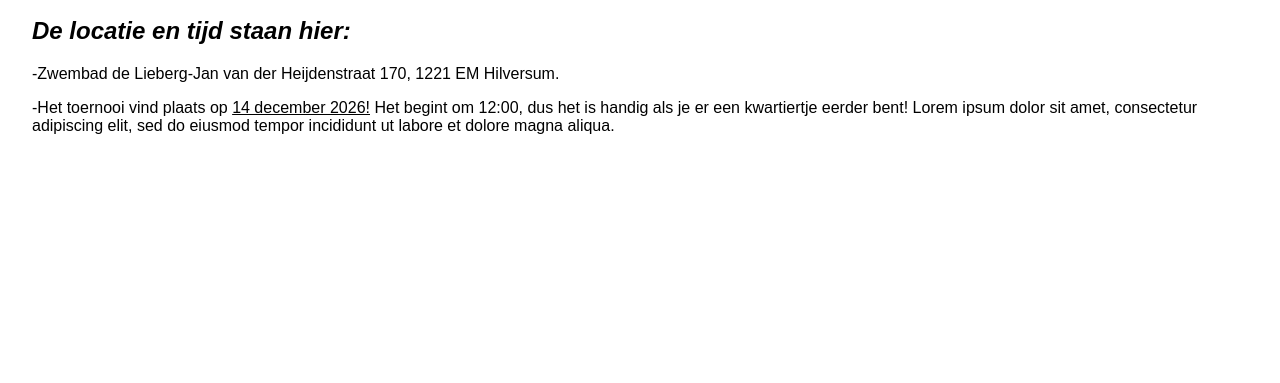
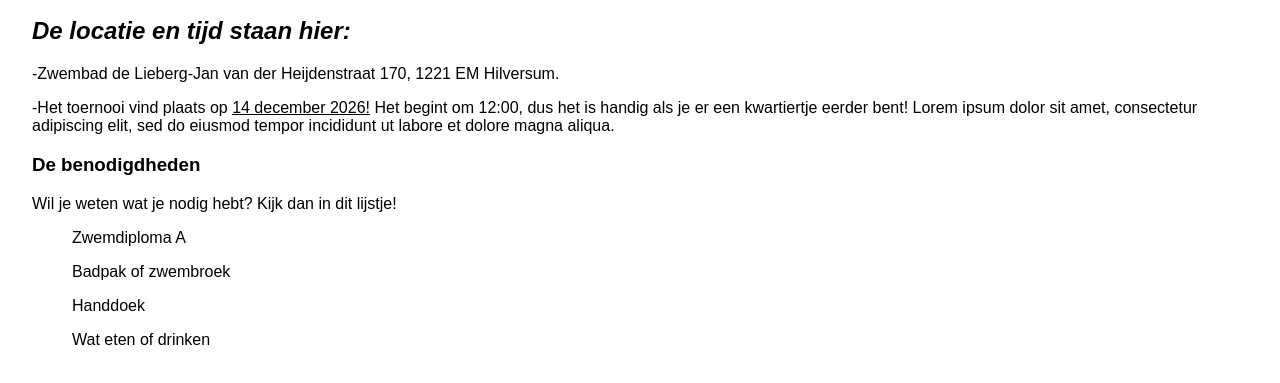
Before and after one commit to 199517-INF/weektaak-2, a plain HTML site: page index.html in a window 1280 px wide. Shown: the part 129-512 px from the top of the page. Drawn offline with Linux system fonts and the light colour scheme.

Commit message:
WebLab Run 24-11-2026 10:48:12 (UTC+01:00)

```diff
--- a/index.html
+++ b/index.html
@@ -13,7 +13,13 @@
   <h2> <i>De locatie en tijd staan hier: </i> </h2>
   <p> -Zwembad de Lieberg-Jan van der Heijdenstraat 170, 1221 EM Hilversum. </p>
   <p2>-Het toernooi vind plaats op <u>14 december 2026!</u> Het begint om 12:00, dus het is handig als je er een kwartiertje eerder bent! </p2>
+  <p3>Lorem ipsum dolor sit amet, consectetur adipiscing elit, sed do eiusmod tempor incididunt ut labore et dolore magna aliqua.  </p3>
+  <h3> De benodigdheden </h3>
+  <p> Wil je weten wat je nodig hebt? Kijk dan in dit lijstje!</p>
+   <ul> Zwemdiploma A </ul>
+   <ul>Badpak of zwembroek</ul>
+   <ul>Handdoek</ul>
+   <ul>Wat eten of drinken</ul>
 
-  <p3>Lorem ipsum dolor sit amet, consectetur adipiscing elit, sed do eiusmod tempor incididunt ut labore et dolore magna aliqua.</p3>
 </body>
 </html>
```
Also changed, not shown: 1 other file.
